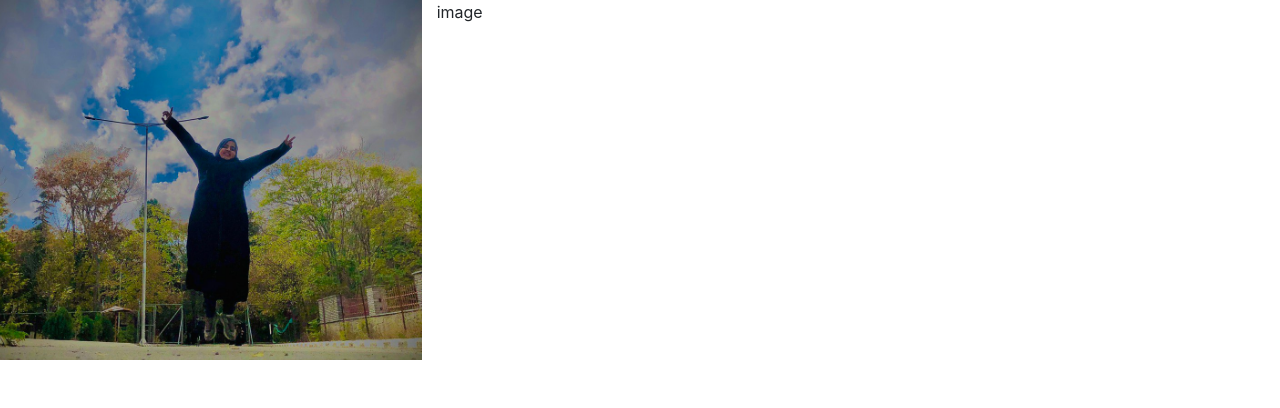
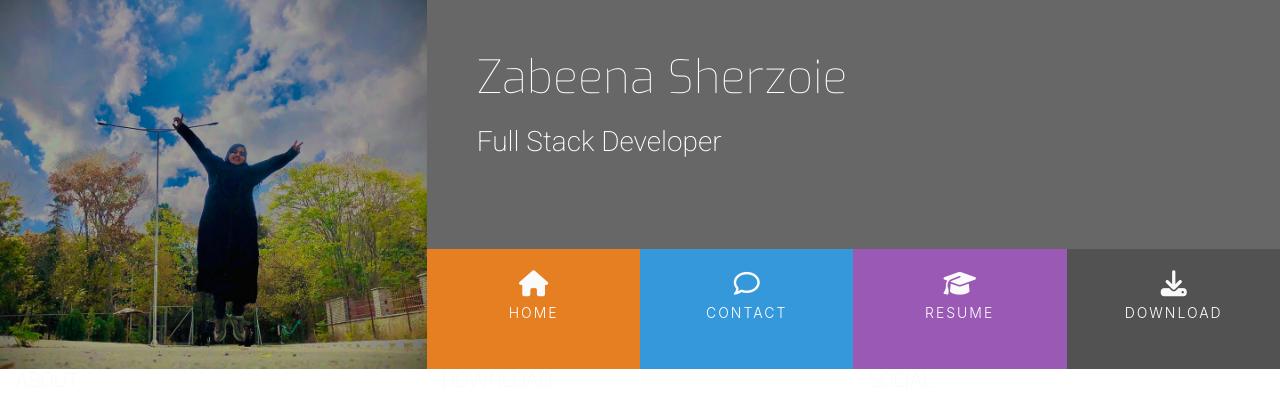
Before and after one commit to ZabeenaSherzoie/Bootstrap-resume, a plain HTML site: page index.html in a window 1280 px wide. Drawn offline with nearby package versions, Linux system fonts and the light colour scheme.

Commit message:
heading completed

```diff
--- a/assets/css/style.css
+++ b/assets/css/style.css
@@ -1,7 +1,44 @@
 @import url('https://fonts.googleapis.com/css?family=Roboto:100,200,300,400,500,600,700|Exo:100,200,300,400,500,600,700');
 
+/*-----------------------------------------colors*/
+.bg-color-name-title {
+    background-color: #676767;
+}
+
+.ui-menu-color-home {
+    background-color: #e67e22;
+}
+
+.ui-menu-color-contact {
+    background-color: #3498db;
+}
+
+.ui-menu-color-resume {
+    background-color: #9b59b6;
+}
+
+.ui-menu-color-download {
+    background-color: #525252;
+}
+/*-----------------------------------------special paddings/margins/text */
+h1,h2,h3,h4{
+    margin:0;
+}
+.uppercase{
+    text-transform: uppercase;
+}
+.general-sub{
+    font-family: "Exo",sans-serif;
+    font-weight: 300;
+    color: #fafafa;
+}
+/*-----------------------------------------heading*/
 header {
     margin: 0;
+}
+
+.heading {
+    margin-left: 50px;
 }
 
 .logo {
@@ -11,5 +48,75 @@ header {
     background-size: cover;
     min-height: 360px;
     transition: all .5s ease-in-out;
+}
 
+.name {
+    font-family: "Exo", sans-serif;
+    font-weight: 100;
+    font-size: 46px;
+    margin-top: 50px;
+    color: #fff;
 }
+
+.title {
+    font-family: "Roboto", sans-serif;
+    font-weight: 200;
+    font-size: 28px;
+    margin-top: 20px;
+    margin-bottom: 90px;
+    color: #fff;
+}
+
+.menucontainer {
+    font-size: 0;
+}
+
+#nav {
+    margin: 0;
+}
+
+#nav li {
+    font-size: 14px;
+    padding: 0;
+}
+
+.list-inline-item:not(:last-child) {
+    margin: 0;
+}
+
+.menuitem {
+    height: 120px;
+    text-align: center;
+    padding: 0;
+}
+
+.menuitem a {
+    width: 100%;
+    text-decoration: none;
+    color: #fff;
+    height: 120px;
+}
+
+.menuitem a i {
+    padding-top: 22px;
+    display: block;
+    color: #fafafa;
+    font-size: 26px;
+}
+
+.menuitem span {
+    display: block;
+    padding-top: 5px;
+    width: 100%;
+    text-align: center;
+    text-transform: uppercase;
+    font-size: 14px;
+    font-weight: 300;
+    letter-spacing: 2px;
+}
+
+/*-----------------------------------------hover.css*/
+.hvr-sweep-to-bottom::before {
+    background: rgba(0, 0, 0, 0.2);
+    height: 120px;
+}
--- a/index.html
+++ b/index.html
@@ -6,22 +6,57 @@
     <meta name="viewport" content="width=device-width, initial-scale=1.0">
     <link rel="stylesheet" href="https://cdn.jsdelivr.net/npm/bootstrap@4.6.2/dist/css/bootstrap.min.css" integrity="sha384-xOolHFLEh07PJGoPkLv1IbcEPTNtaed2xpHsD9ESMhqIYd0nLMwNLD69Npy4HI+N" crossorigin="anonymous">
     <script src="https://kit.fontawesome.com/2408548ad3.js" crossorigin="anonymous"></script>
+    <link rel="stylesheet" href="https://cdnjs.cloudflare.com/ajax/libs/hover.css/2.1.1/css/hover-min.css" type="text/css" />
     <link rel="stylesheet" href="assets/css/style.css">
     <title>Zabeena</title>
 </head>
 <body>
     <header>
-        <div class="row">
+        <div class="row no-gutters">
             <a href="index.html" class="col-md-4 logo"></a>
             <div class="col-md-8">
-                image
+                <div class="row no-gutters bg-color-name-title">
+                    <div class="col heading">
+                        <h1 class="name">Zabeena Sherzoie</h1>
+                        <h2 class="title">Full Stack Developer</h2>
+                    </div>
+                </div>
+                <div class="row no-gutters">
+                    <div class="col">
+                        <ul id="nav" class="list-inline menucontainer">
+                            <li class="col-6 col-sm-3 ui-menu-color-home list-inline-item menuitem">
+                                <a href="#" class="hvr-sweep-to-bottom"><i class="fa-solid fa-house" aria-hidden="true"></i><span>Home</span></a>
+                            </li>
+                            <li class="col-6 col-sm-3 ui-menu-color-contact list-inline-item menuitem">
+                                <a href="#" class="hvr-sweep-to-bottom"><i class="fa-regular fa-comment" aria-hidden="true"></i><span>Contact</span></a>
+                            </li>
+                            <li class="col-6 col-sm-3 ui-menu-color-resume list-inline-item menuitem">
+                                <a href="#" class="hvr-sweep-to-bottom"><i class="fa-solid fa-graduation-cap" aria-hidden="true"></i><span>Resume</span></a>
+                            </li>
+                            <li class="col-6 col-sm-3 ui-menu-color-download list-inline-item menuitem">
+                                <a href="#" class="hvr-sweep-to-bottom"><i class="fa-solid fa-download" aria-hidden="true"></i><span>Download</span></a>
+                            </li>
+                        </ul>
+                    </div>
+                </div>
             </div>
         </div>
     </header>
     <section>
 
     </section>
-    <footer>
+    <footer class="container-fluid">
+        <div class="row">
+            <div class="col-sm-4">
+                <h5 class="uppercase general-sub">About</h5>
+            </div>
+            <div class="col-sm-4">
+                <h5 class="uppercase general-sub">Download</h5>
+            </div>
+            <div class="col-sm-4">
+                <h5 class="uppercase general-sub">Social</h5>
+            </div>
+        </div>
 
     </footer>
 </body>
```
